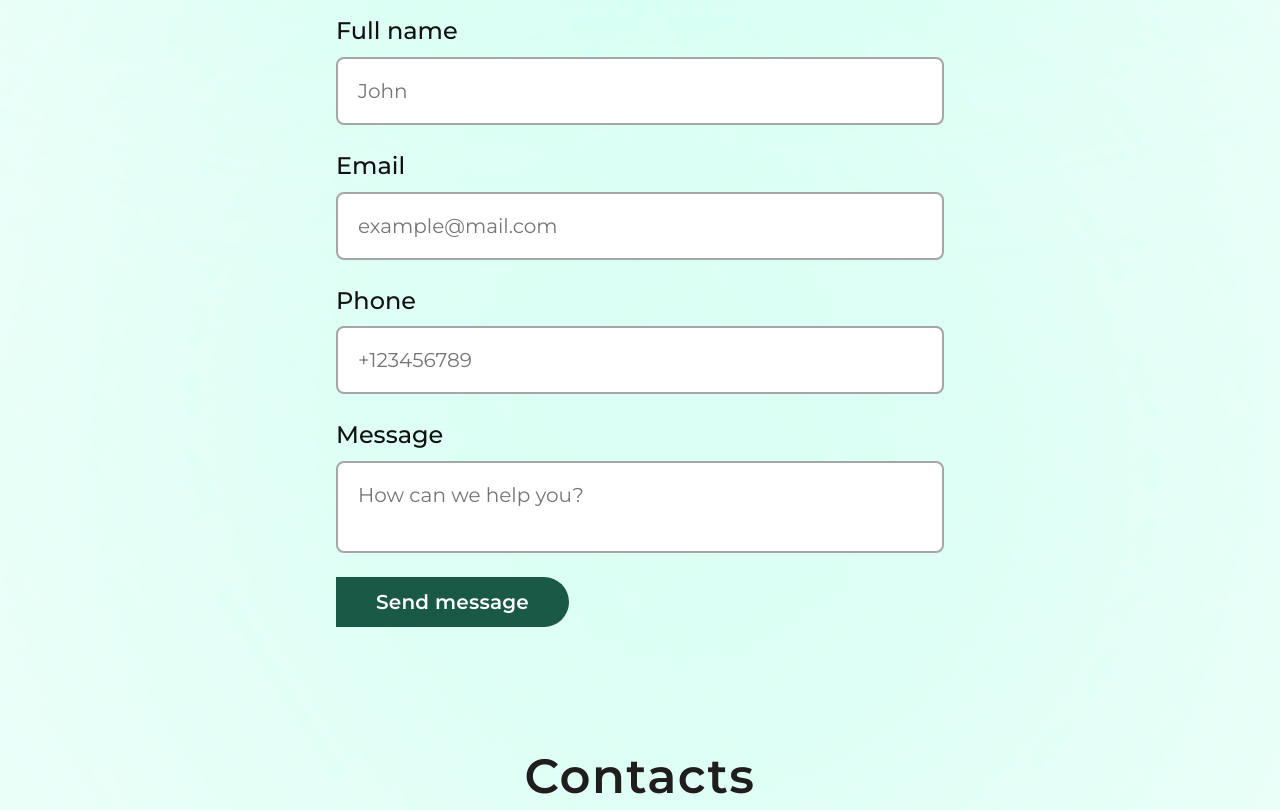
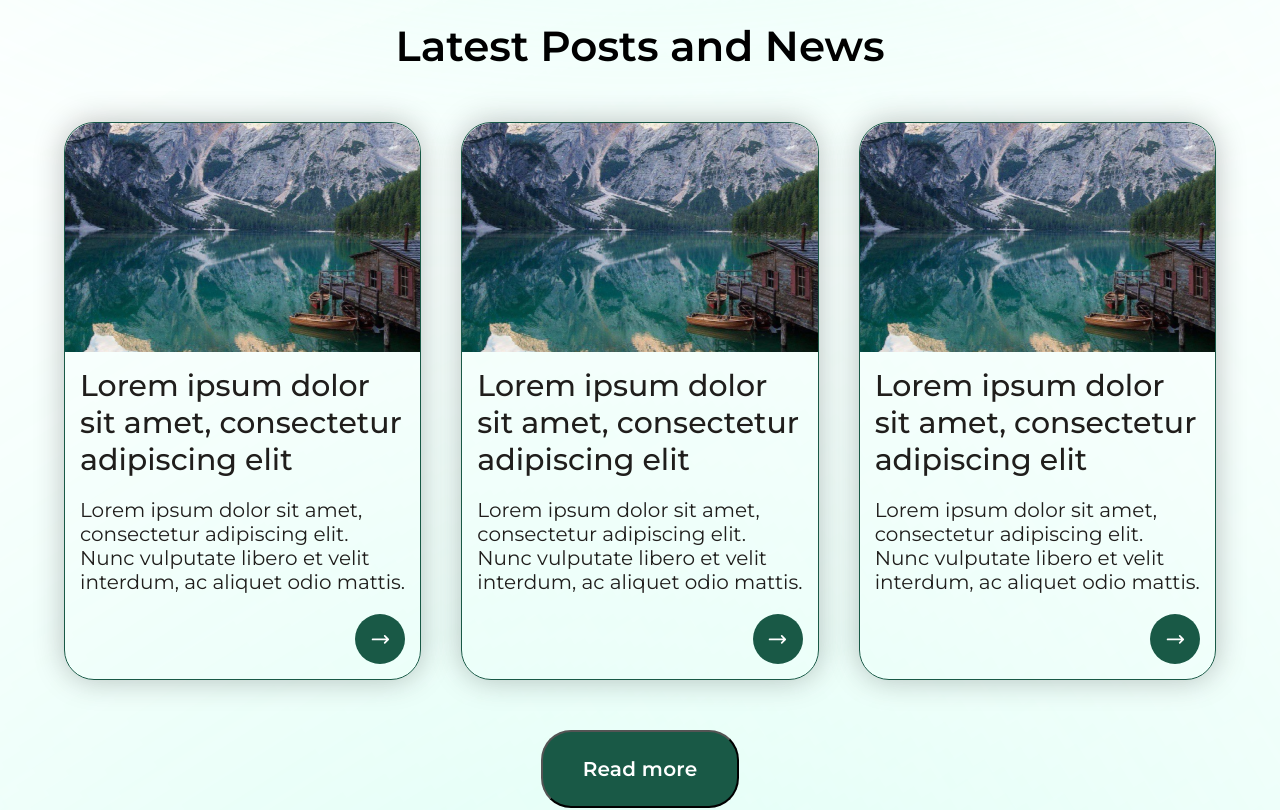
Before and after one commit to DMCprogs/earthry, a Next.js app: page / in a window 1280 px wide. Shown: the part 1680-2490 px from the top of the page. Built offline with nearby package versions, Linux system fonts and the light colour scheme.

Commit message:
add section latest post

```diff
--- /dev/null
+++ b/src/app/components/section9/LatestNews.tsx
@@ -0,0 +1,42 @@
+"use client";
+import React, { useState } from "react";
+import BlogCard from "../blog/BlogCard";
+import {
+    DivContainerBlogSC,
+    DivContainerSectionSC,
+    DivGridSC,
+    DivTexLatestSC,
+    ButtonReadMoreSC,
+} from "./styles.LatestNews";
+import image from "../../images/ItemBlogExample.png";
+import Link from "next/link";
+const LatestNews = () => {
+
+
+    return (
+     <DivContainerSectionSC>
+         <DivContainerBlogSC>
+        <DivTexLatestSC>Latest Posts and News</DivTexLatestSC>
+        <DivGridSC>
+          <BlogCard
+            img={image}
+            title={"Lorem ipsum dolor sit amet, consectetur adipiscing elit"}
+            description={"Lorem ipsum dolor sit amet, consectetur adipiscing elit. Nunc vulputate libero et velit interdum, ac aliquet odio mattis."} />
+          <BlogCard
+            img={image}
+            title={"Lorem ipsum dolor sit amet, consectetur adipiscing elit"}
+            description={"Lorem ipsum dolor sit amet, consectetur adipiscing elit. Nunc vulputate libero et velit interdum, ac aliquet odio mattis."} />
+          <BlogCard
+            img={image}
+            title={"Lorem ipsum dolor sit amet, consectetur adipiscing elit"}
+            description={"Lorem ipsum dolor sit amet, consectetur adipiscing elit. Nunc vulputate libero et velit interdum, ac aliquet odio mattis."} />
+        </DivGridSC>
+        <Link href={"/blog"}>
+          <ButtonReadMoreSC>Read more</ButtonReadMoreSC>
+        </Link>
+      </DivContainerBlogSC>
+     </DivContainerSectionSC>
+    );
+};
+
+export default LatestNews;
--- /dev/null
+++ b/src/app/components/section9/styles.LatestNews.ts
@@ -0,0 +1,64 @@
+"use client"
+import {styled} from "styled-components";
+export const DivContainerSectionSC = styled.div`
+  display: grid;
+  grid-template-rows:  max-content max-content max-content;
+  width: 100%;
+  height: 100%;
+  justify-content: center;
+`;
+export const DivContainerBlogSC = styled.div`
+  display: grid;
+    justify-self: center;
+    max-width: 1400px;
+    width: 90vw;
+    justify-items: center;
+    gap: 20px;
+    margin-top: 100px;
+  gap: 50px;
+
+`;
+export const DivTexLatestSC = styled.div`
+  color: #000;
+text-align: center;
+font-family: Montserrat;
+font-size: 42px;
+font-style: normal;
+font-weight: 600;
+line-height: normal;
+
+
+`;
+export const DivGridSC = styled.div`
+  display: grid;
+  width: 100%;
+  height: 100%;
+gap: 20px;
+
+@media(min-width: 600px){
+  grid-template-columns: 1fr 1fr;
+  gap: 30px;
+}
+@media(min-width: 1000px){
+  gap: 40px;
+  grid-template-columns: 1fr 1fr 1fr;
+}
+
+`;
+export const ButtonReadMoreSC = styled.button`
+ display: inline-flex;
+padding: 25px 40px;
+justify-content: center;
+align-items: center;
+gap: 10px;
+border-radius: 30px;
+background: #195946;
+color: var(--white, #FFF);
+font-family: Montserrat;
+font-size: 20px;
+font-style: normal;
+font-weight: 600;
+line-height: 24px; /* 120% */
+letter-spacing: 0.2px;
+
+`;
--- a/src/app/page.tsx
+++ b/src/app/page.tsx
@@ -1,7 +1,8 @@
 "use client";
 import React, { MutableRefObject } from "react";
 import { DivContentSC, DivSectionsContainerSC } from "@/app/styles.page";
-import Informations from "./components/section2/Informations";
+import Section9 from "./components/section9/LatestNews";
+import Section2 from "./components/section2/Informations";
 import Section11 from "./components/section11/Contacts";
 import Section10 from "./components/section10/Form";
 
@@ -20,7 +21,8 @@ const Landing = (props: any) => {
         <DivContentSC>
             {/* <Section1/> */}
             <DivSectionsContainerSC>
-                <Informations/>
+                <Section2/>
+                <Section9/>
                 <Section10/>
                 <Section11/>
             </DivSectionsContainerSC>
```
